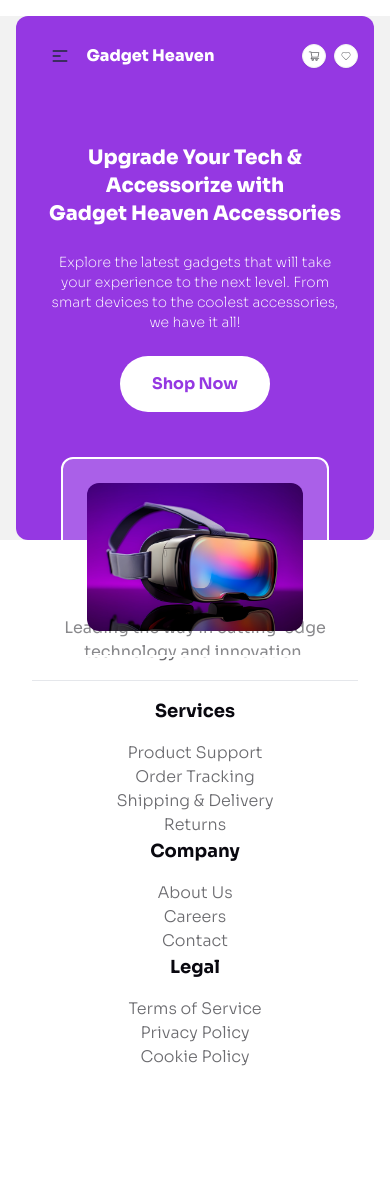
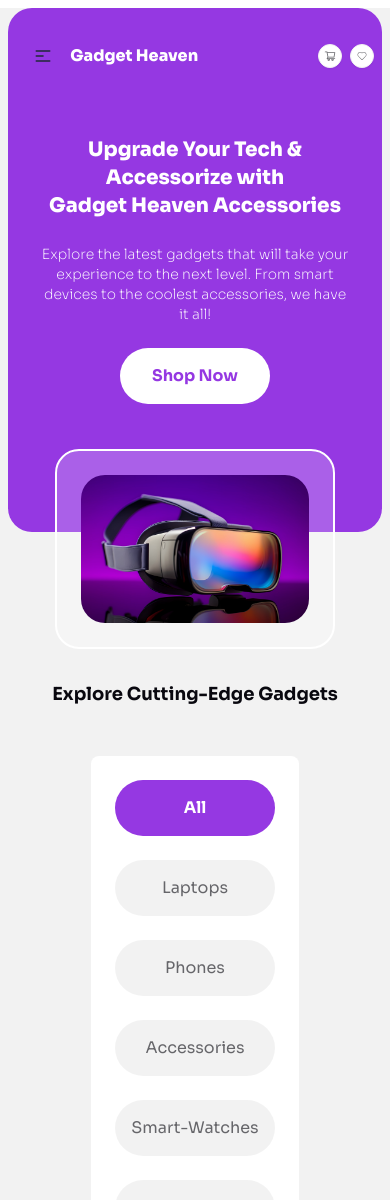
Before and after one commit to KanchonBauri/Assignment-8-completed, a React (Vite) app: page / in a window 390 px wide. Shown: the top 1200 px of the page. Before the commit the page ends 1101 px from the top, so only its background shows below. Built offline with nearby package versions, Linux system fonts and the light colour scheme.

Commit message:
Explore_Gadgets section done

```diff
--- a/public/categories.json
+++ b/public/categories.json
@@ -13,10 +13,10 @@
     },
     {
         "id": 4,
-        "category_name": "Smart Watches"
+        "category_name": "Smart-Watches"
     },
     {
         "id": 5,
-        "category_name": "Power Banks"
+        "category_name": "Smart-TVs"
     }
 ]
--- a/public/gadgets.json
+++ b/public/gadgets.json
@@ -103,7 +103,7 @@
         "product_id": "SWT001",
         "product_title": "Apple Watch Series 8",
         "product_image": "https://i.ibb.co.com/R0qW7G5/ML763-VW-34-FRwatch-45-stainless-gold-cell-8s-VW-34-FR-WF-CO.jpg",
-        "category": "Smart Watches",
+        "category": "Smart-Watches",
         "price": 399.99,
         "description": "A stylish smartwatch that tracks your fitness and health.",
         "Specifications": [
@@ -120,7 +120,7 @@
         "product_id": "SWT002",
         "product_title": "Samsung Galaxy Watch 5",
         "product_image": "https://i.ibb.co.com/1fVDr5G/960x0.png",
-        "category": "Smart Watches",
+        "category": "Smart-Watches",
         "price": 279.99,
         "description": "Fitness tracker with a sleek design and multiple sports modes.",
         "Specifications": [
@@ -187,7 +187,7 @@
         "product_id": "SWT003",
         "product_title": "Garmin Forerunner 245",
         "product_image": "https://i.ibb.co.com/G3c0Ncp/x9-Um-Af5bqm-NYccon9b-Jng7-1200-80.jpg",
-        "category": "Smart Watches",
+        "category": "Smart-Watches",
         "price": 349.99,
         "description": "Premium smartwatch for runners with advanced metrics.",
         "Specifications": [
--- a/src/components/Banner.jsx
+++ b/src/components/Banner.jsx
@@ -2,14 +2,14 @@
 
 const Banner = () => {
     return (
-        <div className="bg-primary text-white rounded-xl mt-4 mx-4 sm:mt-8 sm:mx-8 pt-32 pb-32 sm:pb-40 lg:pb-48 xl:pb-56 2xl:pb-64 relative">
+        <div className="bg-primary text-white rounded-3xl mt-2 mx-2 mb-[38vw] sm:mt-8 sm:mx-8 pt-32 pb-32 sm:pb-40 lg:pb-48 xl:pb-56 2xl:pb-64 relative">
             <div className="text-center flex flex-col items-center gap-6">
                 <h1 className="text-white font-extrabold w-10/12 text-xl sm:text-2xl md:text-3xl lg:text-4xl xl:text-5xl 2xl:text-6xl md:leading-snug lg:leading-snug xl:leading-snug 2xl:leading-snug">Upgrade Your Tech & Accessorize with<br/>Gadget Heaven Accessories</h1>
                 <p className="text-white font-extralight w-10/12 sm:w-8/12 lg:w-6/12 text-sm sm:text-base">Explore the latest gadgets that will take your experience to the next level. From smart devices to the coolest accessories, we have it all!</p>
                 <button className="text-primary bg-white px-8 py-4 rounded-full font-bold sm:text-lg md:text-xl">Shop Now</button>
             </div>
-            <div className="w-9/12 mx-auto bg-white/20 border-2 border-white p-6 rounded-xl absolute -bottom-[30vw] inset-x-0">
-                <img className="w-full h-[38vw] rounded-xl" src={BannerImg} alt="huge_gadget" />
+            <div className="w-9/12 mx-auto bg-white/20 border-2 border-white p-6 rounded-3xl absolute -bottom-[30vw] inset-x-0">
+                <img className="w-full h-[38vw] rounded-3xl" src={BannerImg} alt="huge_gadget" />
             </div>
         </div>
     );
--- /dev/null
+++ b/src/components/Categories.jsx
@@ -0,0 +1,22 @@
+import { Link } from "react-router-dom";
+
+
+const Categories = ({categories}) => {
+
+    return (
+        <div className="p-6 bg-white rounded-lg grid grid-cols-1 min-[400px]:grid-cols-2 sm:grid-cols-1 gap-6">
+            <Link to="/">
+                <button className={`w-full p-4 rounded-full outline-none ${location.pathname === '/' ? "text-white bg-primary font-bold" : "text-text2 bg-fullBg hover:text-white hover:bg-primary"}`}>All</button>
+            </Link>
+            {
+                categories.map(category => (
+                    <Link key={category.category_name} to={`/${category.category_name}`}>
+                        <button className={`w-full p-4 rounded-full outline-none ${location.pathname === `/${category.category_name}` ? "text-white bg-primary font-bold" : "text-text2 bg-fullBg hover:text-white hover:bg-primary"}`}>{category.category_name}</button>
+                    </Link>
+                ))
+            }
+        </div>
+    );
+};
+
+export default Categories;
--- /dev/null
+++ b/src/components/DetailsCard.jsx
@@ -0,0 +1,11 @@
+
+
+const DetailsCard = () => {
+    return (
+        <div className="w-9/12 mx-auto bg-white/20 border-2 border-white p-6 rounded-3xl absolute -bottom-[30vw] inset-x-0">
+
+        </div>
+    );
+};
+
+export default DetailsCard;
--- /dev/null
+++ b/src/components/GadgetCard.jsx
@@ -0,0 +1,21 @@
+import { useNavigate } from "react-router-dom";
+
+
+const GadgetCard = ({gadget}) => {
+    const {product_image, product_title, price, product_id} = gadget;
+    const navigate = useNavigate();
+    return (
+        <div className="max-w-[450px] p-4 rounded-xl space-y-4 bg-white shadow-lg flex flex-col items-center">
+            <figure className="rounded-xl">
+                <img className="w-full h-[28vh] rounded-xl" src={product_image} alt={`${product_title}_image`} />
+            </figure>
+            <h3 className="text-text1 font-semibold text-2xl">{product_title}</h3>
+            <p className="text-text2 text-xl">{`Price: ${price}$`}</p>
+            <div>
+                <button onClick={()=>navigate(`/gadget/${product_id}`)} className="px-4 py-2 rounded-full text-primary border border-primary font-semibold sm:text-lg outline-none hover:bg-primary hover:text-white">View Details</button>
+            </div>
+        </div>
+    );
+};
+
+export default GadgetCard;
--- /dev/null
+++ b/src/components/Gadgets.jsx
@@ -0,0 +1,36 @@
+import { useEffect, useState } from "react";
+import { useLoaderData, useParams } from "react-router-dom";
+import GadgetCard from "./GadgetCard";
+
+
+const Gadgets = () => {
+
+    const { category } = useParams();
+    const [gadgets, setGadgets] = useState([]);
+    const gadgetsData = useLoaderData();
+
+    useEffect(()=>{
+        if (category) {
+            let filteredGadgets = [...gadgetsData].filter(gadget => gadget.category === category);
+            setGadgets(filteredGadgets);
+        }
+        else {
+            setGadgets(gadgetsData);
+        }
+    }, [category])
+
+
+    return (
+        <div className="grid grid-cols-1 lg:grid-cols-2 xl:grid-cols-3 gap-6">
+            {
+                gadgets.length?
+                gadgets.map(gadget => <GadgetCard key={gadget.product_id} gadget={gadget}></GadgetCard>):
+                    <div className="col-span-1 md:col-span-2 lg:col-span-3 text-center">
+                    <h2 className="text-text2 font-bold text-lg sm:text-xl md:text-2xl lg:text-3xl xl:text-4xl 2xl:text-5xl">No Data Found</h2>
+                </div>
+            }
+        </div>
+    );
+};
+
+export default Gadgets;
--- /dev/null
+++ b/src/components/Heading.jsx
@@ -0,0 +1,12 @@
+
+
+const Heading = ({title, subtitle}) => {
+    return (
+        <div className="text-center">
+            <h2>{title}</h2>
+            <p>{subtitle}</p>
+        </div>
+    );
+};
+
+export default Heading;
--- a/src/components/NavBar.jsx
+++ b/src/components/NavBar.jsx
@@ -5,7 +5,7 @@
 
 const NavBar = () => {
     return (
-        <div className={`flex justify-between items-center w-10/12 mx-auto mt-8 sm:mt-12 ${location.pathname === '/' && "absolute top-0 inset-x-0 z-10"}`}>
+        <div className={`flex justify-between items-center w-11/12 sm:w-10/12 mx-auto mt-8 sm:mt-12 ${location.pathname === '/'||'/Laptops'||'/Phones'||'/Accessories'||'/Smart Watches'||'/Smart Tvs'? "absolute top-0 inset-x-0 z-10": ""}`}>
             <div className="flex items-center">
                 <div className="dropdown">
                     <div tabIndex={0} role="button" className="btn btn-ghost sm:hidden">
@@ -29,13 +29,13 @@
                         className="menu menu-sm dropdown-content bg-base-100 rounded-box z-[1] mt-3 w-52 p-2 shadow"
                     >
                         <li>
-                            <NavLink to="/" className={({ isActive }) => isActive ? "text-red-600" : "text-text2"}>Home</NavLink>
+                            <NavLink to="/" className={({ isActive }) => isActive ? "text-white underline" : "text-text2"}>Home</NavLink>
                         </li>
                         <li>
-                            <NavLink to="/statistics" className={({ isActive }) => isActive ? "text-red-600" : "text-text2"}>Statistics</NavLink>
+                            <NavLink to="/statistics" className={({ isActive }) => isActive ? "text-primary" : location.pathname === '/' ? "text-white" : "text-text2"}>Statistics</NavLink>
                         </li>
                         <li>
-                            <NavLink to="/dashboard" className={({ isActive }) => isActive ? "text-red-600" : "text-text2"}>Dashboard</NavLink>
+                            <NavLink to="/dashboard" className={({ isActive }) => isActive ? "text-primary" : location.pathname === '/' ? "text-white" : "text-text2"}>Dashboard</NavLink>
                         </li>
                     </ul>
                 </div>
--- a/src/pages/Home.jsx
+++ b/src/pages/Home.jsx
@@ -1,10 +1,20 @@
+import { Outlet, useLoaderData } from "react-router-dom";
 import Banner from "../components/Banner";
+import Categories from "../components/Categories";
 
 
 const Home = () => {
+
+    const categories = useLoaderData();
+
     return (
         <div>
             <Banner></Banner>
+            <h2 className="text-text1 font-bold mb-12 text-center w-10/12 mx-auto text-lg sm:text-xl md:text-2xl lg:text-3xl xl:text-4xl 2xl:text-5xl">Explore Cutting-Edge Gadgets</h2>
+            <div className="w-10/12 mx-auto mb-24 flex flex-col items-center sm:flex-row sm:items-start md:justify-around lg:justify-normal gap-6">
+                <Categories categories={categories}></Categories>
+                <Outlet></Outlet>
+            </div>
         </div>
     );
 };
--- a/src/routes/Routes.jsx
+++ b/src/routes/Routes.jsx
@@ -3,6 +3,7 @@
 import Home from "../pages/Home";
 import Dashboard from "../pages/Dashboard";
 import Statistics from "../pages/Statistics";
+import Gadgets from "../components/Gadgets";
 
 
 const Routes = createBrowserRouter([
@@ -14,6 +15,19 @@
         {
             path: "/",
             element: <Home></Home>,
+            loader: () => fetch('./categories.json'),
+            children: [
+              {
+                path: "/",
+                element: <Gadgets></Gadgets>,
+                loader: () => fetch('../gadgets.json')
+              },
+              {
+                path: "/:category",
+                element: <Gadgets></Gadgets>,
+                loader: () => fetch('../gadgets.json')
+              }
+            ]
         },
         {
             path: "/statistics",
```
